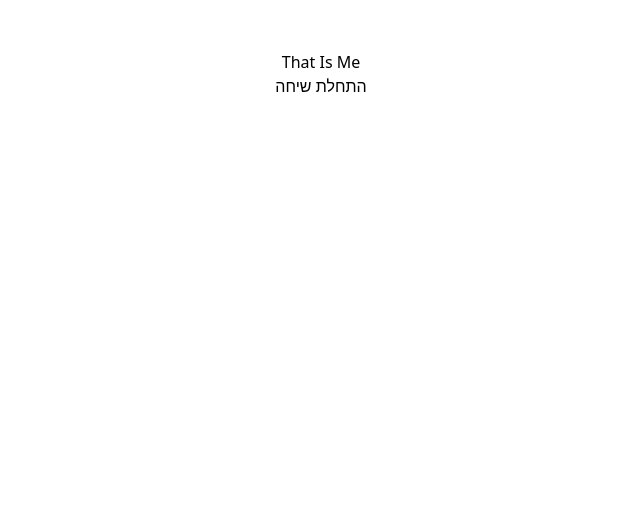
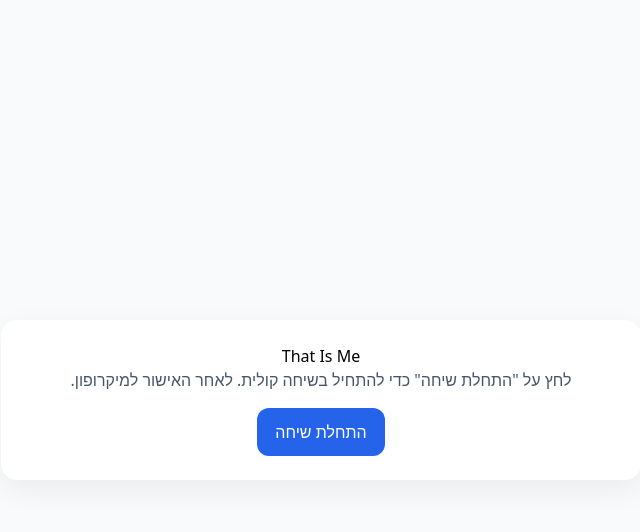
Before and after one commit to tourguidingsales-blip/that-is-me-voice, a React (Vite) app: page / in a window 1280 px wide. Shown: the top 532 px of the page, without its empty margins (319-959 px from the left). Built offline with nearby package versions, Linux system fonts and the light colour scheme.

Commit message:
Update App.tsx

```diff
--- a/src/App.tsx
+++ b/src/App.tsx
@@ -1,60 +1,186 @@
-import React, { useEffect, useState } from "react";
-import { connectRealtime, disconnectRealtime } from "./lib/realtimeClient";
+// src/App.tsx
+import React, { useRef, useState, useEffect } from "react";
+import {
+  connectRealtime,
+  disconnectRealtime,
+  type RealtimeHandle,
+} from "./lib/realtimeClient";
+
+type Status = "idle" | "connecting" | "connected" | "stopped" | "error";
 
 export default function App() {
-  const [connected, setConnected] = useState(false);
-  const [connecting, setConnecting] = useState(false);
+  const handleRef = useRef<RealtimeHandle | null>(null);
+  const [status, setStatus] = useState<Status>("idle");
   const [error, setError] = useState<string | null>(null);
+  const [assistantText, setAssistantText] = useState<string>("");
 
-  const handleStartChat = async () => {
-    setConnecting(true);
+  async function startChat() {
+    setStatus("connecting");
     setError(null);
+    setAssistantText("");
+
     try {
-      await connectRealtime();
-      setConnected(true);
+      // 1) בקשת פתיחת סשן מהשרת כדי לקבל client_secret (ephemeral key)
+      const res = await fetch("/api/startChat", { method: "POST" });
+      const data = await res.json();
+
+      if (!res.ok) {
+        throw new Error(
+          (data && (data.error || data.message)) || "startChat failed"
+        );
+      }
+      const clientSecret: string | undefined =
+        data?.session?.client_secret?.value;
+
+      if (!clientSecret) {
+        throw new Error("Missing client_secret from /api/startChat response");
+      }
+
+      // 2) חיבור ל-Realtime
+      handleRef.current = await connectRealtime({
+        clientSecret,
+        onAssistantText: (chunk) => {
+          setAssistantText((prev) => prev + chunk);
+        },
+        onConnected: () => setStatus("connected"),
+        onDisconnected: () => setStatus("stopped"),
+        onError: (e) => {
+          const msg =
+            e instanceof Error ? e.message : typeof e === "string" ? e : String(e);
+          setError(msg);
+          setStatus("error");
+        },
+      });
     } catch (err: unknown) {
-      if (err instanceof Error) {
-        setError(err.message);
-      } else {
-        setError(String(err));
-      }
+      const msg =
+        err instanceof Error ? err.message : typeof err === "string" ? err : String(err);
+      setError(msg);
+      setStatus("error");
+    }
+  }
+
+  async function stopChat() {
+    try {
+      await disconnectRealtime(handleRef.current);
+    } catch (err: unknown) {
+      // לא עוצר את ה-UI אם יש כשל בסגירה
+      console.warn(
+        err instanceof Error ? err.message : typeof err === "string" ? err : String(err)
+      );
     } finally {
-      setConnecting(false);
+      handleRef.current = null;
+      setStatus("stopped");
     }
-  };
+  }
 
-  const handleStopChat = () => {
-    try {
-      disconnectRealtime();
-      setConnected(false);
-    } catch (err: unknown) {
-      if (err instanceof Error) {
-        console.error(err.message);
-      } else {
-        console.error(String(err));
-      }
-    }
-  };
-
+  // ניקוי בעת ניווט/ריענון
   useEffect(() => {
     return () => {
-      if (connected) {
-        disconnectRealtime();
+      if (handleRef.current) {
+        disconnectRealtime(handleRef.current);
+        handleRef.current = null;
       }
     };
-  }, [connected]);
+  }, []);
 
   return (
-    <div style={{ display: "flex", flexDirection: "column", alignItems: "center", marginTop: "50px" }}>
-      <h1>That Is Me</h1>
-      {!connected ? (
-        <button onClick={handleStartChat} disabled={connecting}>
-          {connecting ? "מתחבר..." : "התחלת שיחה"}
-        </button>
-      ) : (
-        <button onClick={handleStopChat}>סיום שיחה</button>
-      )}
-      {error && <p style={{ color: "red" }}>שגיאה: {error}</p>}
+    <div
+      dir="rtl"
+      style={{
+        minHeight: "100vh",
+        display: "flex",
+        alignItems: "center",
+        justifyContent: "center",
+        background: "#f8fafc",
+        fontFamily: "system-ui, Arial",
+      }}
+    >
+      <div
+        style={{
+          width: 640,
+          maxWidth: "92vw",
+          background: "white",
+          borderRadius: 16,
+          boxShadow: "0 10px 30px rgba(0,0,0,0.06)",
+          padding: 24,
+          textAlign: "center",
+        }}
+      >
+        <h1 style={{ marginTop: 0 }}>That Is Me</h1>
+        <p style={{ color: "#475569" }}>
+          לחץ על "התחלת שיחה" כדי להתחיל בשיחה קולית. לאחר האישור למיקרופון.
+        </p>
+
+        <div style={{ marginTop: 16 }}>
+          {status !== "connected" ? (
+            <button
+              onClick={startChat}
+              disabled={status === "connecting"}
+              style={{
+                padding: "12px 18px",
+                borderRadius: 12,
+                border: "none",
+                background: status === "connecting" ? "#93c5fd" : "#2563eb",
+                color: "white",
+                cursor: status === "connecting" ? "default" : "pointer",
+                fontSize: 16,
+              }}
+            >
+              {status === "connecting" ? "מתחבר..." : "התחלת שיחה"}
+            </button>
+          ) : (
+            <button
+              onClick={stopChat}
+              style={{
+                padding: "12px 18px",
+                borderRadius: 12,
+                border: "1px solid #e2e8f0",
+                background: "white",
+                color: "#0f172a",
+                cursor: "pointer",
+                fontSize: 16,
+              }}
+            >
+              סיום שיחה
+            </button>
+          )}
+        </div>
+
+        {error && (
+          <div
+            style={{
+              marginTop: 16,
+              padding: 12,
+              background: "#fee2e2",
+              color: "#991b1b",
+              borderRadius: 12,
+              textAlign: "right",
+              fontSize: 14,
+            }}
+          >
+            שגיאה: {error}
+          </div>
+        )}
+
+        {assistantText && (
+          <div
+            style={{
+              marginTop: 16,
+              padding: 12,
+              background: "#f1f5f9",
+              color: "#0f172a",
+              borderRadius: 12,
+              textAlign: "right",
+              minHeight: 60,
+              whiteSpace: "pre-wrap",
+              lineHeight: 1.5,
+              fontSize: 15,
+            }}
+          >
+            {assistantText}
+          </div>
+        )}
+      </div>
     </div>
   );
 }
```
